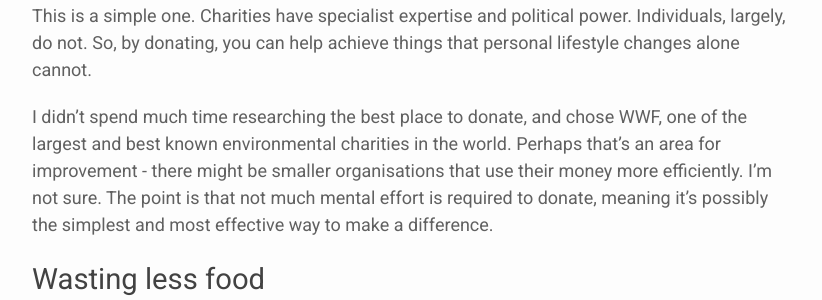
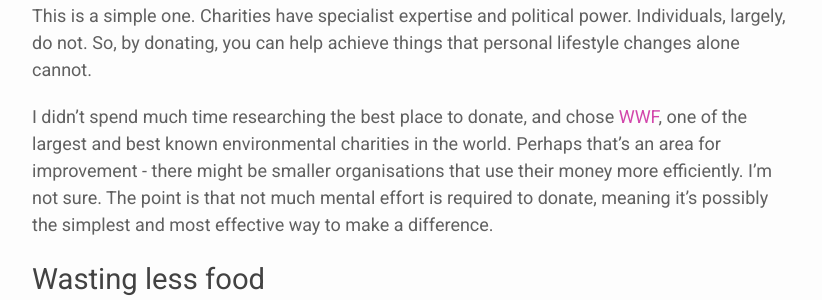
Before and after one commit to tomht/tomht.github.io, a Jekyll site: the page built from _posts/2017-12-20-being-green-in-2018.markdown, in a window 1280 px wide and 900 px high, scrolled down 1918 px. Shown: the part 154-454 px from the top of the window, without its empty margins (228-1050 px from the left). Built offline with Jekyll 4.4.1, drawn with Linux system fonts in a browser that asks for light colours; part of the change alters nothing that is shown.

```diff
--- a/_posts/2017-12-20-being-green-in-2018.markdown
+++ b/_posts/2017-12-20-being-green-in-2018.markdown
@@ -30,7 +30,7 @@ Something I wasn’t aware of until quite recently is that many energy providers
 ### Donating to a good cause
 This is a simple one. Charities have specialist expertise and political power. Individuals, largely, do not. So, by donating, you can help achieve things that personal lifestyle changes alone cannot.
 
-I didn’t spend much time researching the best place to donate, and chose WWF, one of the largest and best known environmental charities in the world. Perhaps that’s an area for improvement - there might be smaller organisations that use their money more efficiently. I’m not sure. The point is that not much mental effort is required to donate, meaning it’s possibly the simplest and most effective way to make a difference.
+I didn’t spend much time researching the best place to donate, and chose [WWF](https://www.wwf.org.uk), one of the largest and best known environmental charities in the world. Perhaps that’s an area for improvement - there might be smaller organisations that use their money more efficiently. I’m not sure. The point is that not much mental effort is required to donate, meaning it’s possibly the simplest and most effective way to make a difference.
 
 ### Wasting less food
 This is something I’ve focused on more recently. [The Food Standards Agency reports that the UK wastes 7 million tonnes of food and drink each year](https://www.food.gov.uk/news-updates/campaigns/food-waste), costing the average household £470. In the context of the rising levels of food bank usage in this country, those figures seem insane.
```
